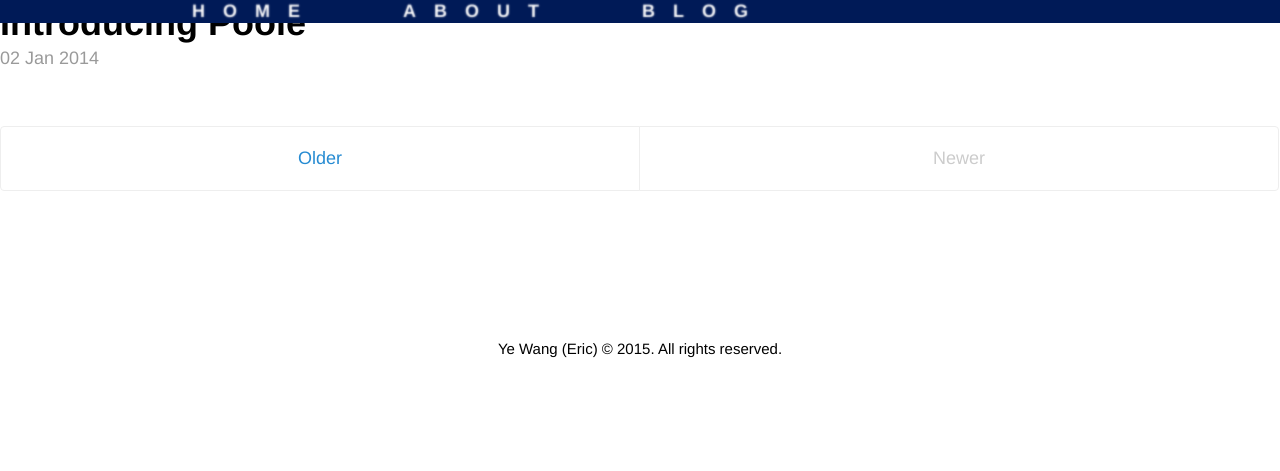
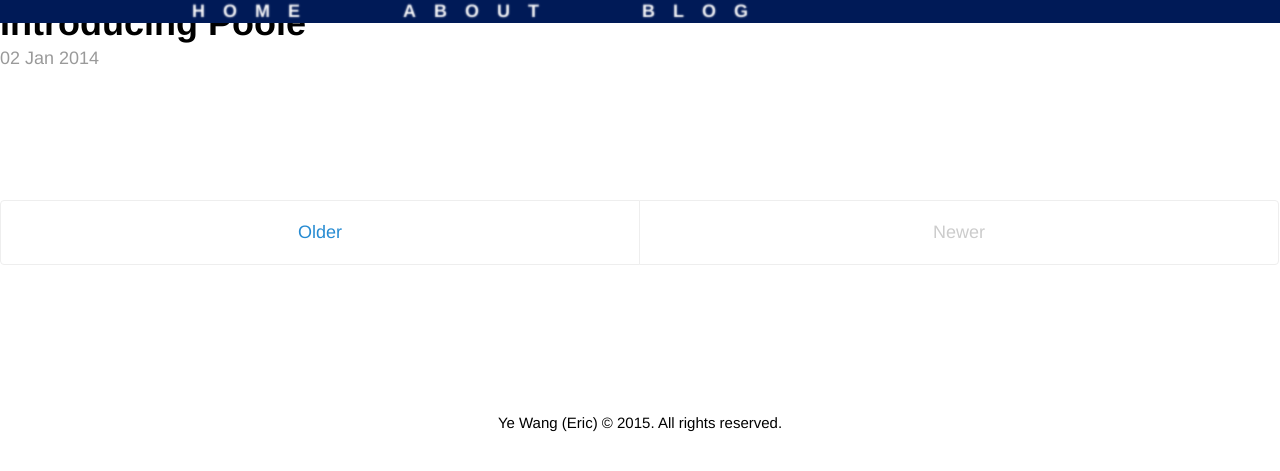
Before and after one commit to ericyewang/ericyewang.github.io, a Jekyll site: the page built from index.html, in a window 1280 px wide. Shown: the top 471 px of the page. Built offline with Jekyll 4.4.1, drawn with Linux system fonts in a browser that asks for light colours; the list of posts is cut into pages by our own code.

Commit message:
Update _posts.scss

```diff
--- a/_sass/_posts.scss
+++ b/_sass/_posts.scss
@@ -3,9 +3,12 @@
 // Each post is wrapped in `.post` and is used on default and post layouts. Each
 // page is wrapped in `.page` and is only used on the page layout.
 
-.page,
+.page{
+  margin-bottom: 10%;
+}
+
 .post {
-  margin: 0;
+  margin-bottom: 10%;
 }
 
 // Blog post or page title
```
